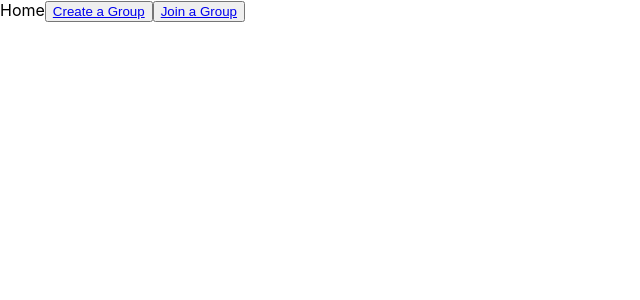
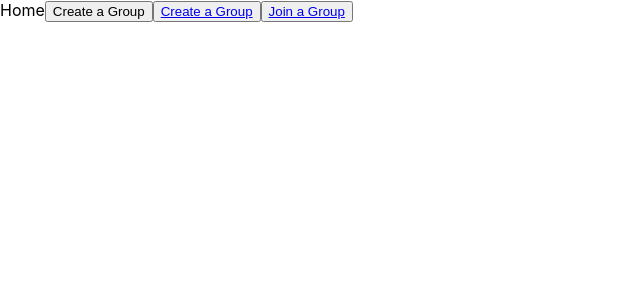
Before and after one commit to zaratejavier/Chicken-Tinder, a React (Create React App) app in the folder client/: page / in a window 1280 px wide. Shown: the top 300 px of the page, without its empty margins (0-640 px from the left). Built offline with nearby package versions, Linux system fonts and the light colour scheme.

Commit message:
added routes and axios call to createa group

```diff
--- a/client/src/components/Home.js
+++ b/client/src/components/Home.js
@@ -1,15 +1,33 @@
-import React from 'react'
+import React, {useState} from 'react'
 import { Link } from 'react-router-dom'
+import Axios from 'axios'
+
+
 
 export default function Home() {
+    const [groupdCode, setGroupCode] = useState('')
 
-    const CreateAGroup = () => {
+    const generateCode = () => {
+        return `#${Math.floor(Math.random() * 9)}${Math.floor(Math.random() * 9)}${Math.floor(Math.random() * 9)}${Math.floor(Math.random() * 9)}${Math.floor(Math.random() * 9)}${Math.floor(Math.random() * 9)}`
+    }
 
+    const createAGroup = () => {
+        console.log('create group')
+        const code = generateCode()
+        console.log(code)
+        Axios.post(`/api/groups`, {name: code})
+        .then(res => {
+            console.log(res)
+            //setGroupCode(res.data.name)
+            //props.location.push(`/CreateGroup`)
+        })
+        .catch(err => console.log(err))
     }
 
     return (
         <div>
             Home
+            <button onClick={() => createAGroup()}>Create a Group</button>
             <button><Link to='/CreateGroup'>Create a Group</Link></button>
             <button><Link to='/JoinGroup'>Join a Group</Link></button>
         </div>
```
Also changed, not shown: 1 other file (tests, documents, lock files or other folders).
